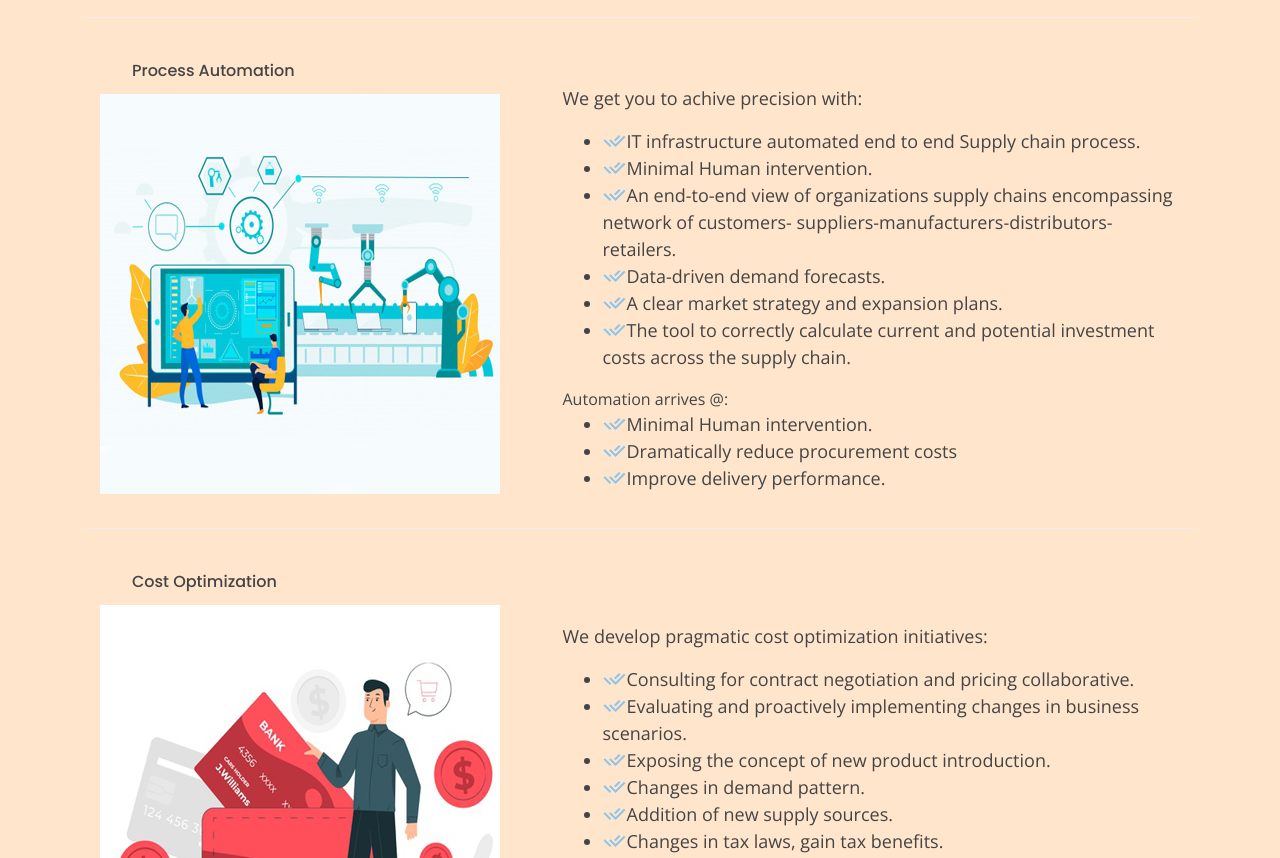
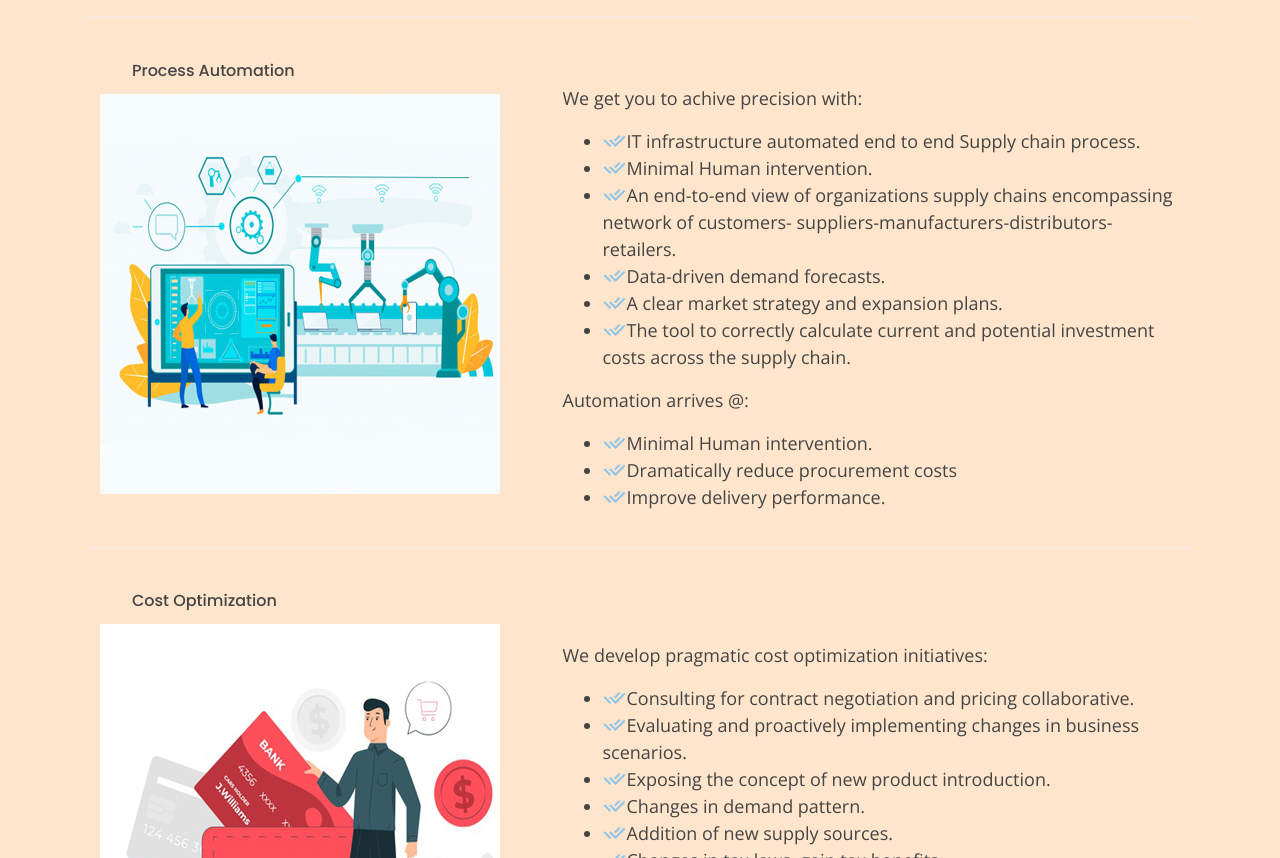
Before and after one commit to lazyjarvis/AerGlo, a plain HTML site: page index.html in a window 1280 px wide. Shown: the part 2398-3256 px from the top of the page. Drawn offline with nearby package versions, Linux system fonts and the light colour scheme.

Commit message:
Fixed font size issue.

```diff
--- a/index.html
+++ b/index.html
@@ -253,7 +253,7 @@
 	              <li><i class="ri-check-double-line"></i> A clear market strategy and expansion plans.</li>
 	              <li><i class="ri-check-double-line"></i> The tool to correctly calculate current and potential investment costs across the supply chain.</li>
 	            </ul>
-	           Automation arrives @:
+	           <p> Automation arrives @: </p>
 	           <ul>
 	              <li><i class="ri-check-double-line"></i> Minimal Human intervention.</li>
 	              <li><i class="ri-check-double-line"></i> Dramatically reduce procurement costs</li>
```
